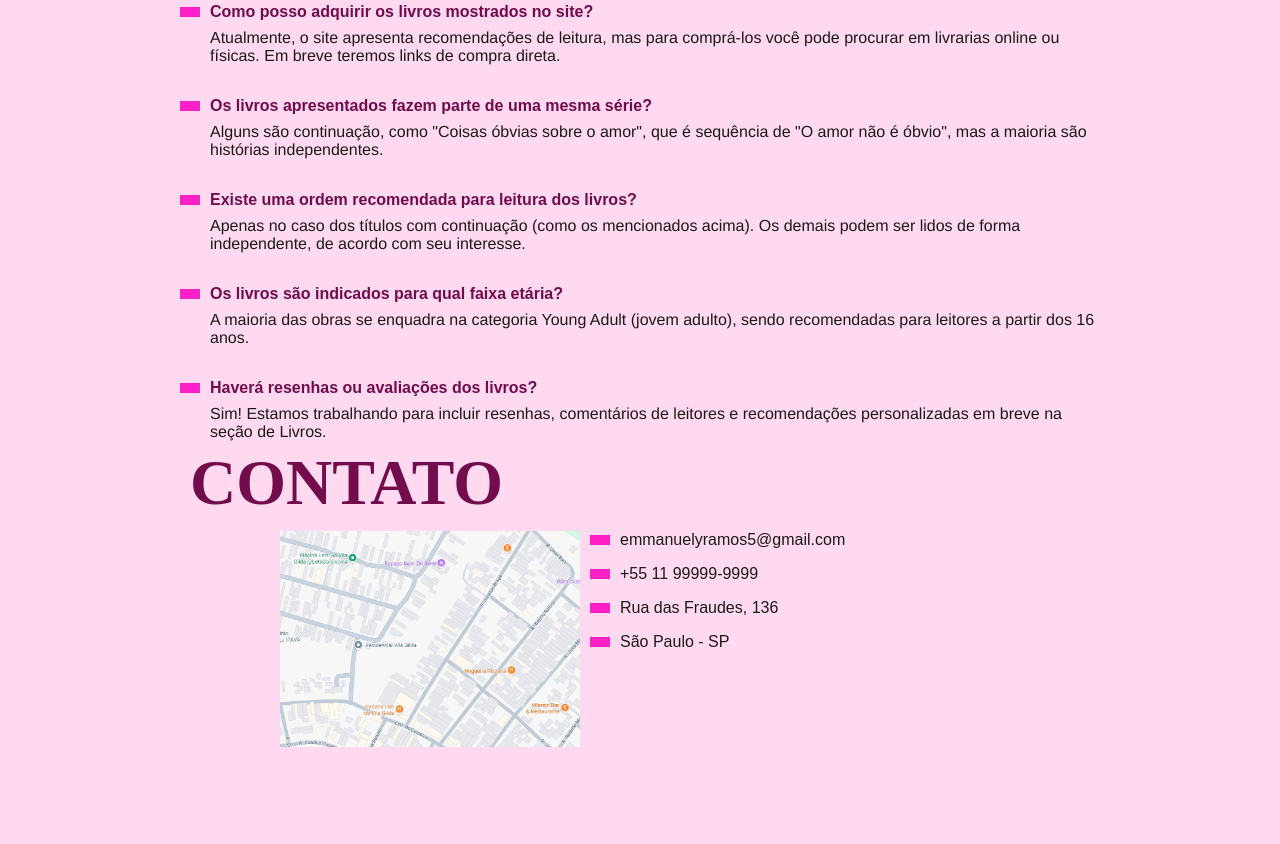
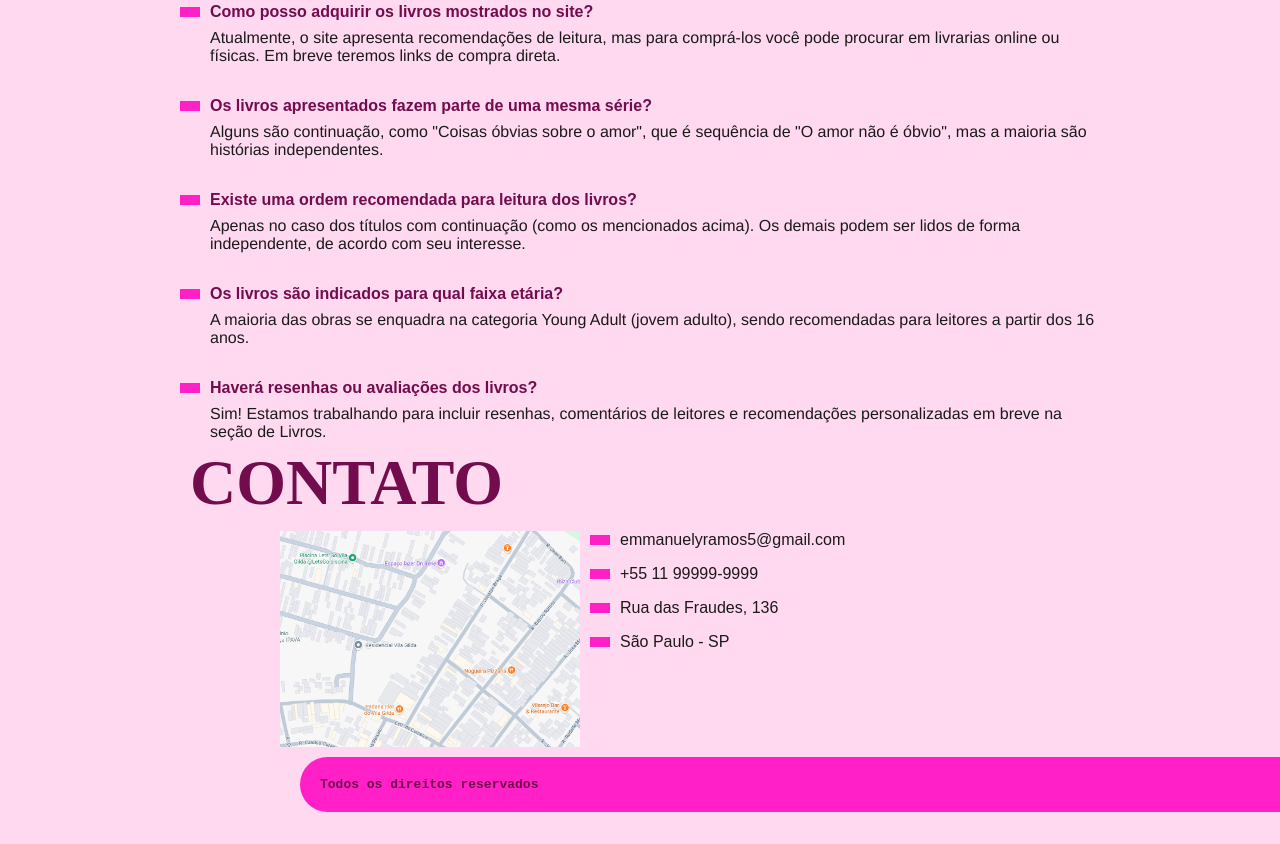
Before and after one commit to EmmanuelyRamos/projeto-volta-as-aulas, a plain HTML site: page index.html in a window 1280 px wide. Shown: the part 2727-3571 px from the top of the page. Before the commit the page ends 3484 px from the top, so only its background shows below. Drawn offline with Linux system fonts and the light colour scheme.

Commit message:
atualização no css

```diff
--- a/css/style.css
+++ b/css/style.css
@@ -157,3 +157,19 @@ body {
     background-color: rgb(255, 33, 199);
     margin-right: 10px;
 }
+
+.copy{
+    grid-column: 3/5;
+    margin-bottom: 2rem;
+    background: rgb(255, 33, 199);
+    border-top-left-radius: 40px;
+    border-bottom-left-radius: 40px;
+  }
+
+
+  .copy p{
+    padding: 20px;
+    font-family: monospace;
+    font-weight: bold;
+    color: rgb(114, 12, 77);
+  }
--- a/index.html
+++ b/index.html
@@ -104,7 +104,9 @@
             </ul>
         </div>
     </section>
-
+    <footer class="copy">
+        <p>Todos os direitos reservados</p>
+    </footer>
     <script src="js/main.js"></script>
 </body>
 </html>
```
